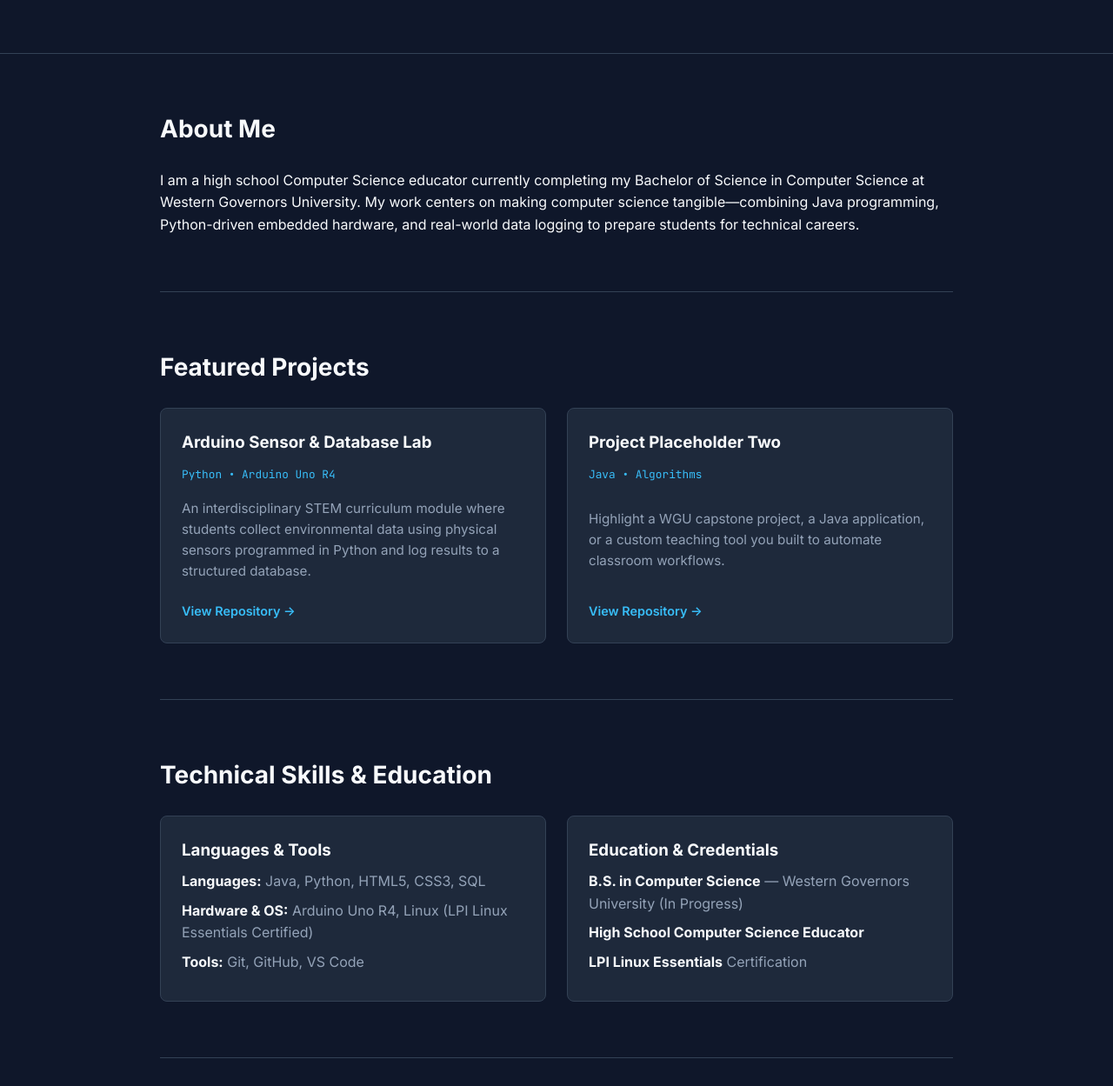
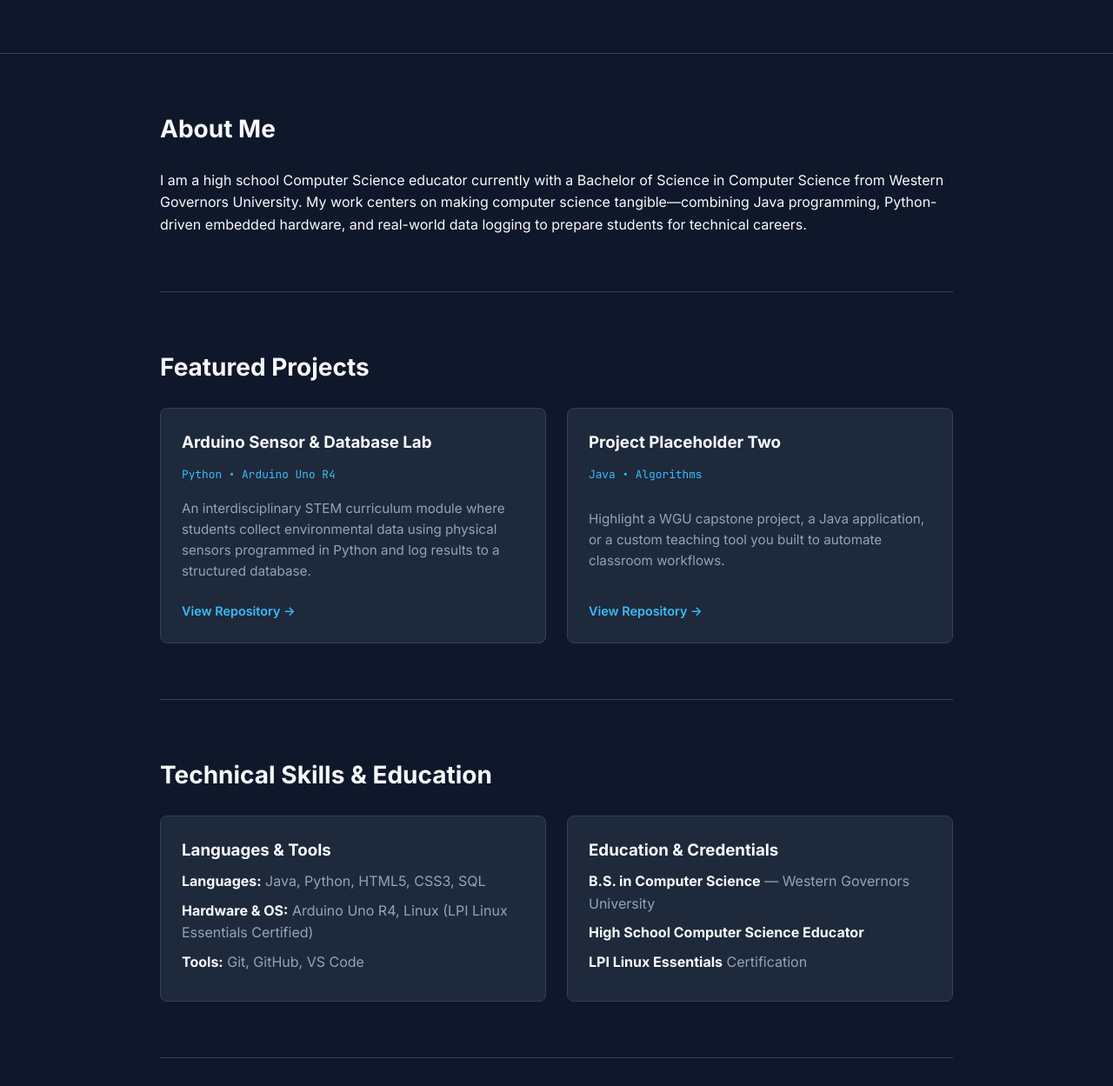
Before and after one commit to AmyLott/CV, a plain HTML site: page index.html in a window 1280 px wide. Shown: the part 512-1761 px from the top of the page at 87% size. Drawn offline with Linux system fonts and the light colour scheme.

Commit message:
Revise index.html for content and structure updates
Updated the HTML structure and content for the personal website, including changes to the 'About Me' section and project descriptions.

```diff
--- a/index.html
+++ b/index.html
@@ -26,7 +26,8 @@
     <div class="container">
       <p class="eyebrow">Computer Science Educator &amp; B.S. CS Candidate</p>
       <h1>Bridging classroom innovation with practical software engineering.</h1>
-      <p class="subtitle">High school Computer Science teacher focused on hands-on physical computing, interdisciplinary STEM, and accessible software development.</p>
+      <p class="subtitle">High school Computer Science teacher focused on hands-on physical computing,
+        interdisciplinary STEM, and accessible software development.</p>
       <div class="hero-buttons">
         <a href="#projects" class="btn primary">View Projects</a>
         <a href="#contact" class="btn secondary">Get in Touch</a>
@@ -39,7 +40,9 @@
     <section id="about" class="section">
       <h2>About Me</h2>
       <p>
-        I am a high school Computer Science educator currently completing my Bachelor of Science in Computer Science at Western Governors University. My work centers on making computer science tangible—combining Java programming, Python-driven embedded hardware, and real-world data logging to prepare students for technical careers.
+        I am a high school Computer Science educator currently with a Bachelor of Science in Computer Science from
+        Western Governors University. My work centers on making computer science tangible—combining Java programming,
+        Python-driven embedded hardware, and real-world data logging to prepare students for technical careers.
       </p>
     </section>
 
@@ -52,7 +55,8 @@
             <h3>Arduino Sensor &amp; Database Lab</h3>
             <span class="tag">Python • Arduino Uno R4</span>
           </div>
-          <p>An interdisciplinary STEM curriculum module where students collect environmental data using physical sensors programmed in Python and log results to a structured database.</p>
+          <p>An interdisciplinary STEM curriculum module where students collect environmental data using physical
+            sensors programmed in Python and log results to a structured database.</p>
           <div class="card-links">
             <a href="https://github.com/AmyLott" target="_blank" rel="noopener">View Repository &rarr;</a>
           </div>
@@ -86,7 +90,7 @@
         <div class="card">
           <h3>Education &amp; Credentials</h3>
           <ul class="skill-list">
-            <li><strong>B.S. in Computer Science</strong> — Western Governors University (In Progress)</li>
+            <li><strong>B.S. in Computer Science</strong> — Western Governors University</li>
             <li><strong>High School Computer Science Educator</strong></li>
             <li><strong>LPI Linux Essentials</strong> Certification</li>
           </ul>
```
